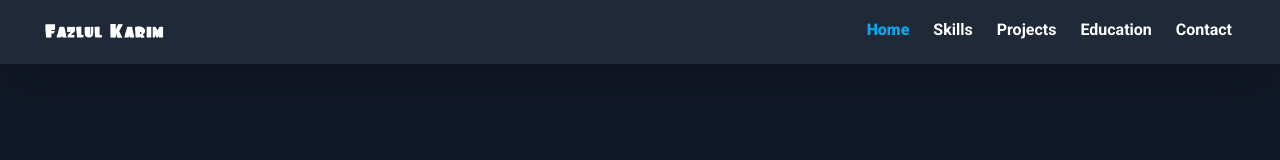
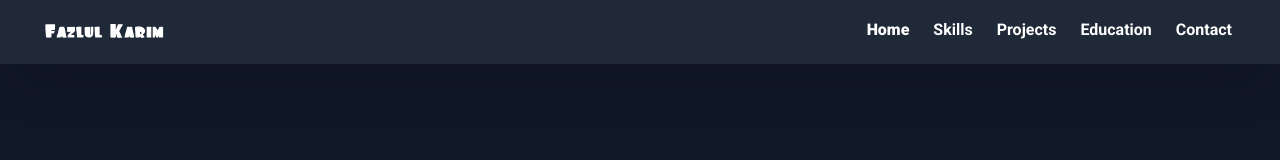
Before and after one commit to fazlulkarimhridoy/portfolio-fazlulkarimhridoy, a React (Vite) app: page / in a window 1280 px wide. Shown: the top 160 px of the page. Built offline with nearby package versions, Linux system fonts and the light colour scheme.

Commit message:
added hamburger

```diff
--- a/src/Css/NavBar.css
+++ b/src/Css/NavBar.css
@@ -21,3 +21,7 @@
 #link2 li:hover::after{
     width: 100%;
 }
+
+#link2 li a{
+    color: white;
+}
--- a/src/components/Banner.jsx
+++ b/src/components/Banner.jsx
@@ -14,7 +14,7 @@ const Banner = () => {
     };
 
     return (
-        <section className="text-white bg-gray-900 overflow-hidden pt-14">
+        <section id="banner" className="text-white bg-gray-900 overflow-hidden pt-14">
             <div className="mx-auto md:pt-5 lg:pt-10 xl:pt-20 pb-5 md:px-4 lg:px-20 xl:px-60 md:py-5 lg:py-10 xl:py-28 md:flex md:justify-between md:h-dvh md:items-center">
                 <div className="text-center animate__animated animate__bounceInLeft">
                     <h1 className="bg-gradient-to-r from-green-300 via-sky-500 to-purple-600 bg-clip-text text-3xl lg:text-4xl xl:text-5xl font-extrabold text-transparent mt-5 md:mt-0">
--- a/src/components/NavBar.jsx
+++ b/src/components/NavBar.jsx
@@ -13,21 +13,27 @@ const NavBar = () => {
         section?.scrollIntoView({ behavior: "smooth" });
     };
 
-    // scroll to skills
+    // scroll to projects
     const scrollToProjects = () => {
         const section = document.getElementById("projects");
         section?.scrollIntoView({ behavior: "smooth" });
     };
 
-    // scroll to skills
+    // scroll to educations
     const scrollToEducations = () => {
         const section = document.getElementById("educations");
         section?.scrollIntoView({ behavior: "smooth" });
     };
 
-    // scroll to skills
+    // scroll to contact
     const scrollToContact = () => {
         const section = document.getElementById("contact");
+        section?.scrollIntoView({ behavior: "smooth" });
+    };
+
+    // scroll to navbar
+    const scrollToBanner = () => {
+        const section = document.getElementById("banner");
         section?.scrollIntoView({ behavior: "smooth" });
     };
 
@@ -44,7 +50,7 @@ const NavBar = () => {
 
     // shared links
     const links = <>
-        <li className="text-sky-500 font-extrabold"><Link >Home</Link></li>
+        <li onClick={scrollToBanner} className="text-sky-500 font-extrabold"><Link >Home</Link></li>
         <li onClick={scrollToSkills}><Link >Skills</Link></li>
         <li onClick={scrollToProjects}><Link >Projects</Link></li>
         <li onClick={scrollToEducations}><Link >Education</Link></li>
@@ -66,13 +72,14 @@ const NavBar = () => {
                             <FaAlignJustify></FaAlignJustify>
                         </button>
                         <Drawer
-                            className="dark:bg-d1 dark:text-dw"
+                            closeIcon={false}
                             width={200}
                             placement={placement}
-                            closable={false}
+                            closable={true}
                             onClose={onClose}
                             open={open}
                             key={placement}
+                            style={{backgroundColor: "#1F2937"}}
                         >
                             <ul id="link2" className="flex flex-col items-center justify-center gap-4 text-sm">
                                 {links}
```
